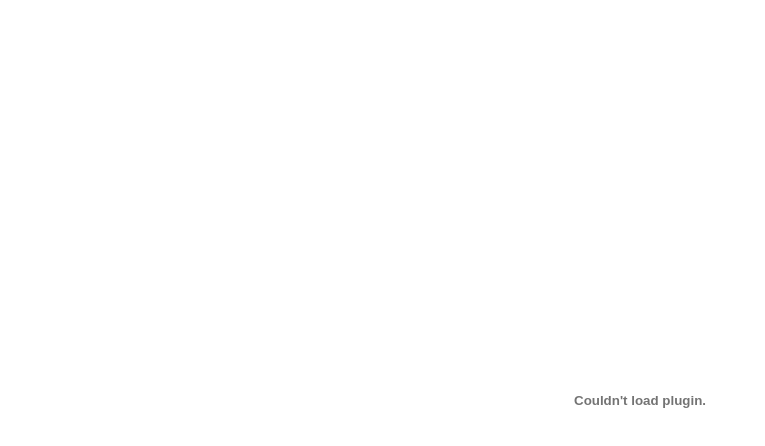
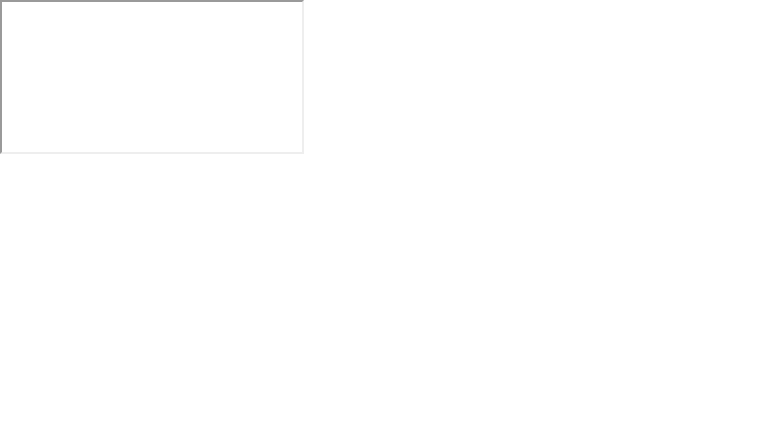
Before and after one commit to Devansh-Gupta-Official/portfolio, a plain HTML site: page index.html in a window 1280 px wide. Shown: the whole page, without its empty margins (0-765 px from the left). Drawn offline with Linux system fonts and the light colour scheme.

Commit message:
Update index.html

```diff
--- a/index.html
+++ b/index.html
@@ -20,8 +20,8 @@
     </style>
 </head>
 <body>
-    <object data="https://drive.google.com/file/d/1FNdAhpFY8-ymWTUbcNoMqBQUnIz71le6/preview"
+    <iframe data="https://drive.google.com/file/d/1FNdAhpFY8-ymWTUbcNoMqBQUnIz71le6/preview"
         type="application/pdf">
-    </object>
+    </iframe>
 </body>
 </html>
```
